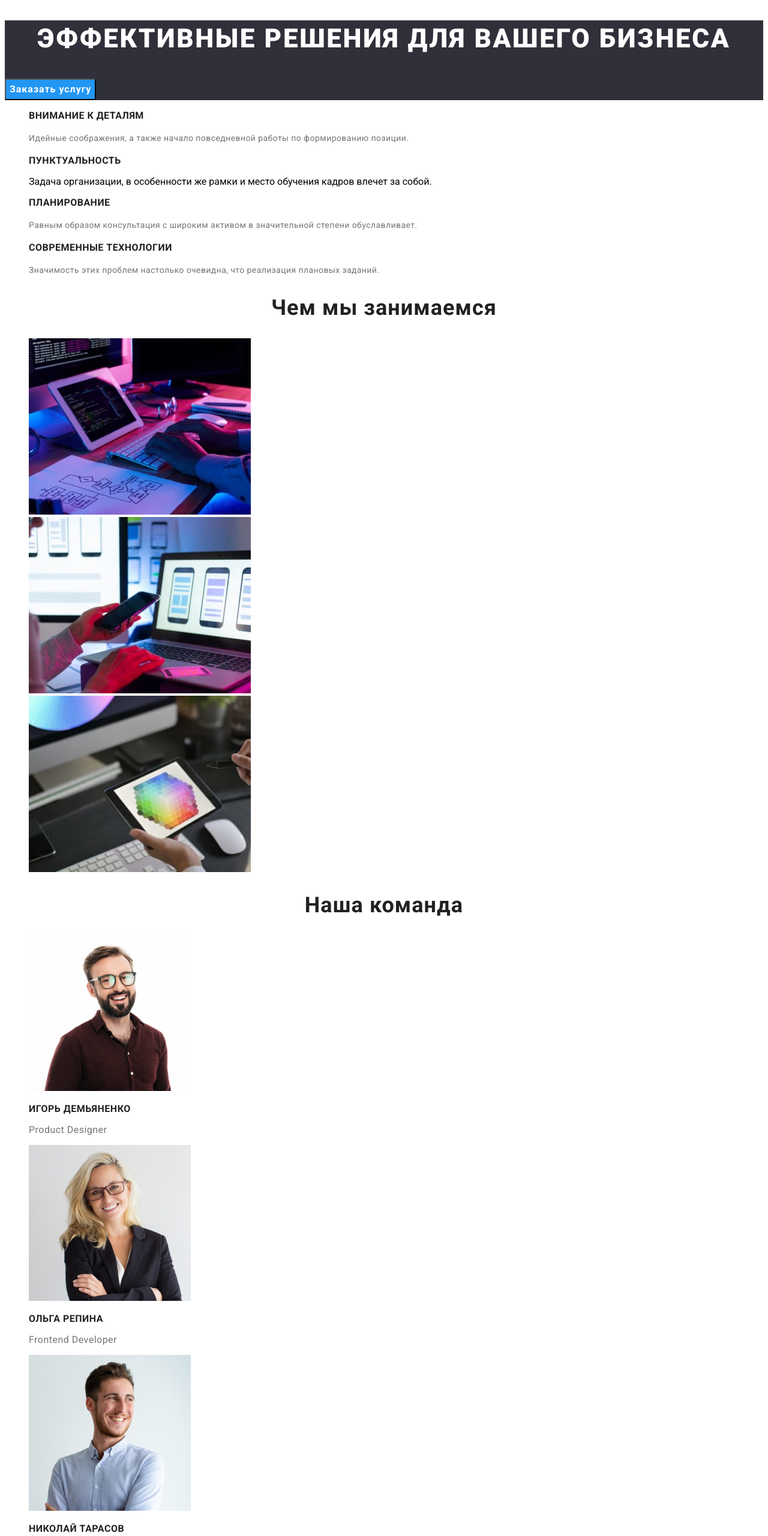
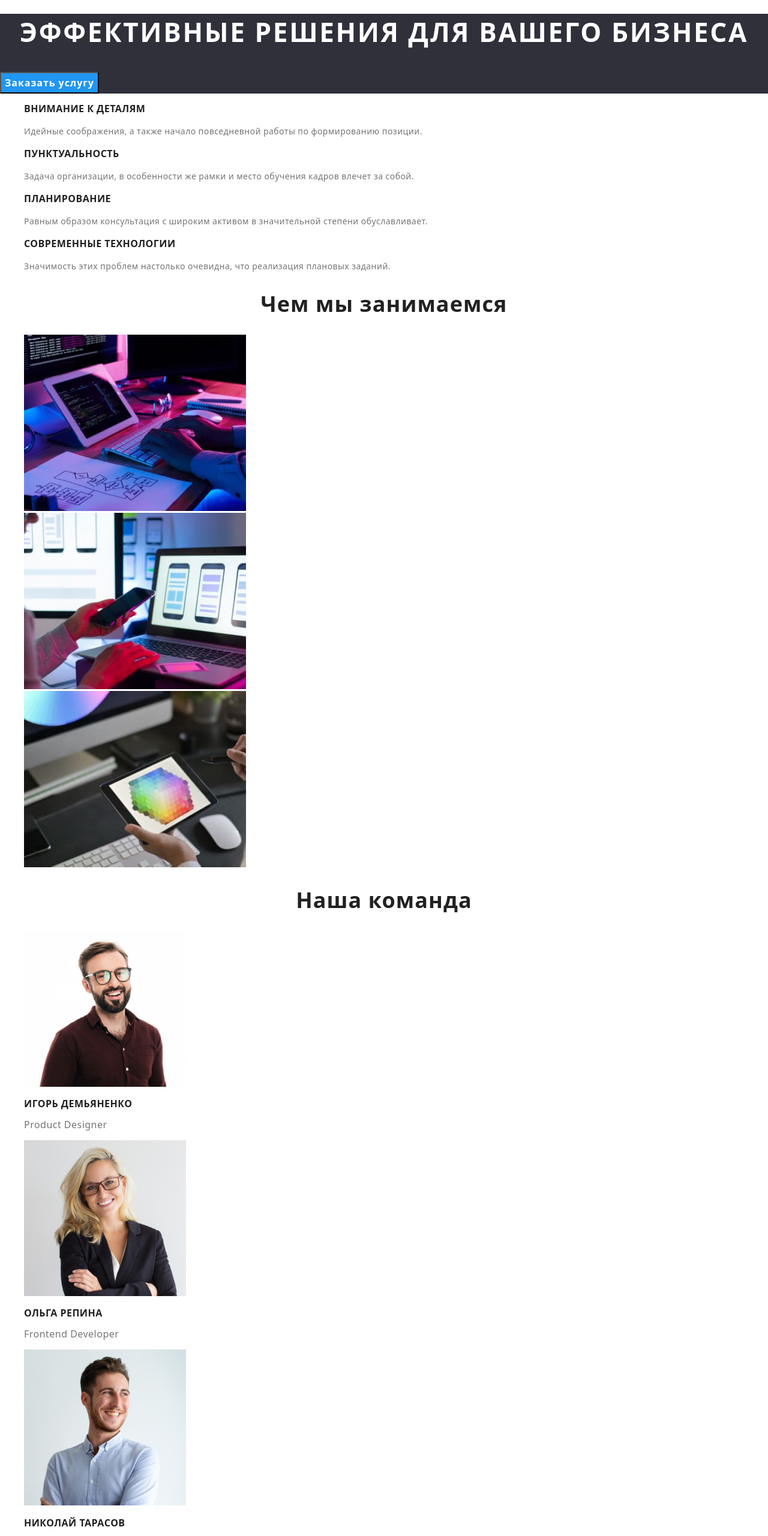
Before and after one commit to mariashubka/goitmarkuphw02, a plain HTML site: page index.html in a window 1280 px wide. Shown: the part 168-2729 px from the top of the page at 60% size. Drawn offline with nearby package versions, Linux system fonts and the light colour scheme.

Commit message:
update index.html

```diff
--- a/index.html
+++ b/index.html
@@ -8,11 +8,13 @@
     <link rel="stylesheet" href="./css/styles.css">
     <link rel="preconnect" href="https://fonts.googleapis.com">
     <link rel="preconnect" href="https://fonts.gstatic.com" crossorigin>
+    <link rel="stylesheet" href="https://cdn.jsdelivr.net/npm/modern-normalize@1.1.0/modern-normalize.min.css">
     <link href="https://fonts.googleapis.com/css2?family=Raleway:wght@700&family=Roboto:wght@400;500;700;900&display=swap" rel="stylesheet">
 </head>
 <body>
     <!--header-->
     <header class="header">
+        <div class="container page-header-container">
             <nav class="page-nav">
                 <a href="" lang="en" class="logo link"><span class="logo-web">Web</span>Studio</a>
                     <ul class="menu list">
@@ -35,6 +37,7 @@
                     <a class="contact-phone-number link" href="tel:+380991111111">+38 096 111 11 11</a>
                 </li>
             </ul>
+        </div>
     </header>
 
 <main>
@@ -42,12 +45,15 @@
 <!-- hero-->
 
     <section class="hero">
+        <div class="container">
             <h1 class="main-title">Эффективные решения для вашего бизнеса</h1>
         <button class="btn" type="button">Заказать услугу</button>
+        </div>
     </section>
 
 <!-- BENEFITS -->
-    <section>
+    <section class="benefits-sectoin">
+        <div class="container">
             <h2 class="caption">Наши преимущества</h2>
         <ul class="benefits list">
             <li class="benefits-item">
@@ -56,7 +62,7 @@
             </li>
             <li class="benefits-item">
                 <h3 class="suptitle">Пунктуальность</h3>
-                <p>Задача организации, в особенности же рамки и место обучения кадров влечет за собой.</p>
+                <p class="text">Задача организации, в особенности же рамки и место обучения кадров влечет за собой.</p>
             </li>
             <li class="benefits-item">
                 <h3 class="suptitle">Планирование</h3>
@@ -67,11 +73,13 @@
                 <p class="text">Значимость этих проблем настолько очевидна, что реализация плановых заданий.</p>
             </li>
         </ul>
+        </div>
     </section>
 
 <!-- ABOUT -->
     <section class="about">
-        <h2 class="subtitle">Чем мы занимаемся</h2>
+        <div class="container">
+            <h2 class="subtitle subtitle-about">Чем мы занимаемся</h2>
         <ul class="about-list list">
             <li class="about-list-item">
                 <img src="./images/img1.jpg" alt="верстка страницы" width="370">
@@ -85,39 +93,43 @@
                 <img src="./images/img3.jpg" alt="внешнее оформление" width="370">
             </li>
         </ul>
+        </div>
     </section>
 
 <!-- TEAM -->
-<section>
+<section class="team-section">
+   <div class="container">
     <h2 class="subtitle">Наша команда</h2>
     <ul class="team-list list">
         <li class="team-list-item">
-            <img src="./images/member1.jpg" alt="первый участник" width="270">
-            <h3 class="suptitle">Игорь Демьяненко</h3>
+            <img class="team-member" src="./images/member1.jpg" alt="первый участник" width="270">
+            <h3 class="team-suptitle suptitle">Игорь Демьяненко</h3>
             <p class="desc" lang="en">Product Designer</p>
         </li>
         <li class="team-list-item">
-            <img src="./images/member2.jpg" alt="второй участник" width="270">
-            <h3 class="suptitle">Ольга Репина</h3>
+            <img class="team-member" src="./images/member2.jpg" alt="второй участник" width="270">
+            <h3 class="team-suptitle suptitle">Ольга Репина</h3>
             <p class="desc" lang="en">Frontend Developer</p>
         </li>
         <li class="team-list-item">
-            <img src="./images/member3.jpg" alt="третий участник" width="270">
-            <h3 class="suptitle">Николай Тарасов</h3>
+            <img class="team-member" src="./images/member3.jpg" alt="третий участник" width="270">
+            <h3 class="team-suptitle suptitle">Николай Тарасов</h3>
             <p class="desc" lang="en">Marketing</p>
         </li>
         <li class="team-list-item">
-            <img src="./images/member4.jpg" alt="четвертый участник" width="270">
-            <h3>Михаил Ермаков</h3>
+            <img class="team-member" src="./images/member4.jpg" alt="четвертый участник" width="270">
+            <h3 class="team-suptitle suptitle">Михаил Ермаков</h3>
             <p class="desc" lang="en"> UI Designer</p>
         </li>
     </ul>
+   </div>
 </section>
 
 </main>
 
 <!--FOOTER-->
 <footer class="footer">
+  <div class="container">
     <a href="" lang="en" class="footer-logo link"><span class="logo-web">Web</span>Studio</a>
     <address class="address">
         <p class="address-text">г. Киев, пр-т Леси Украинки, 26</p>
@@ -130,6 +142,7 @@
             </li>
         </ul>
     </address>
+</div>
 </footer>
 
 </body>
```
Lines whose indentation alone changed are shown as unchanged.
